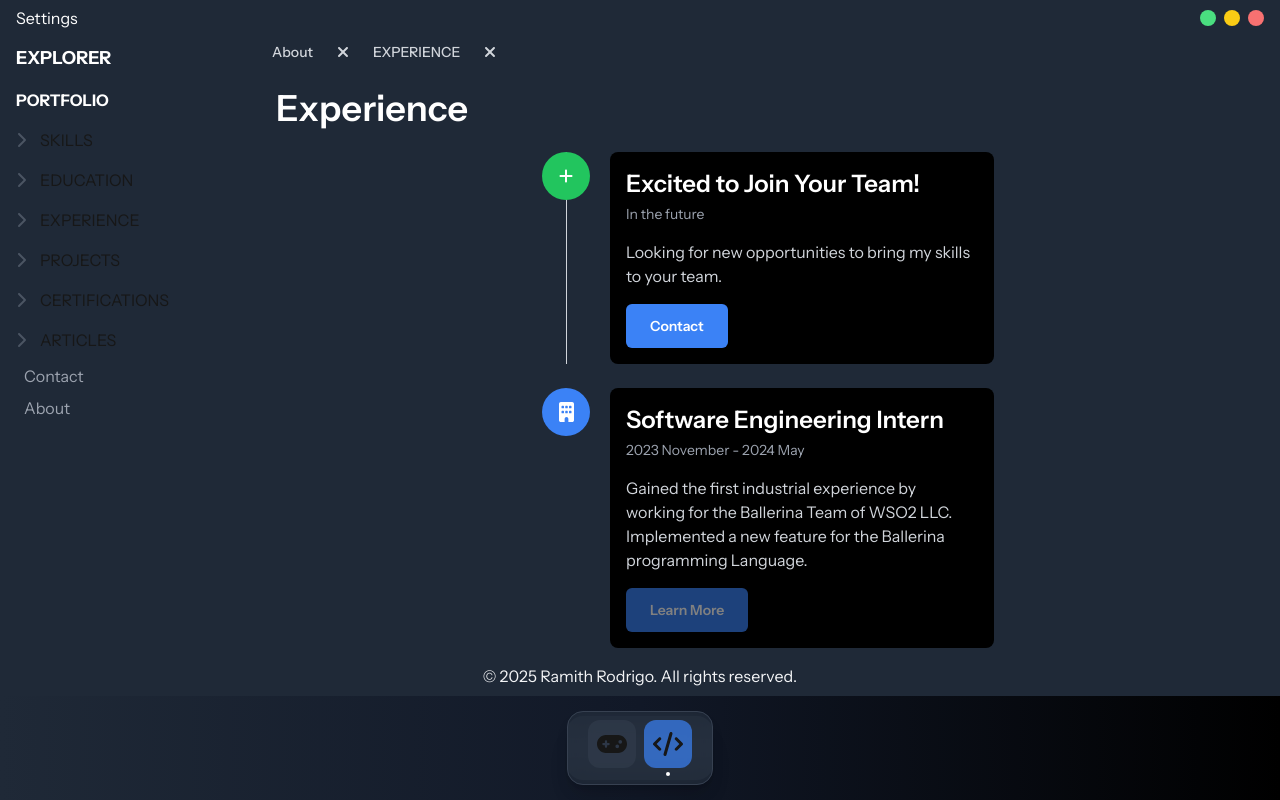
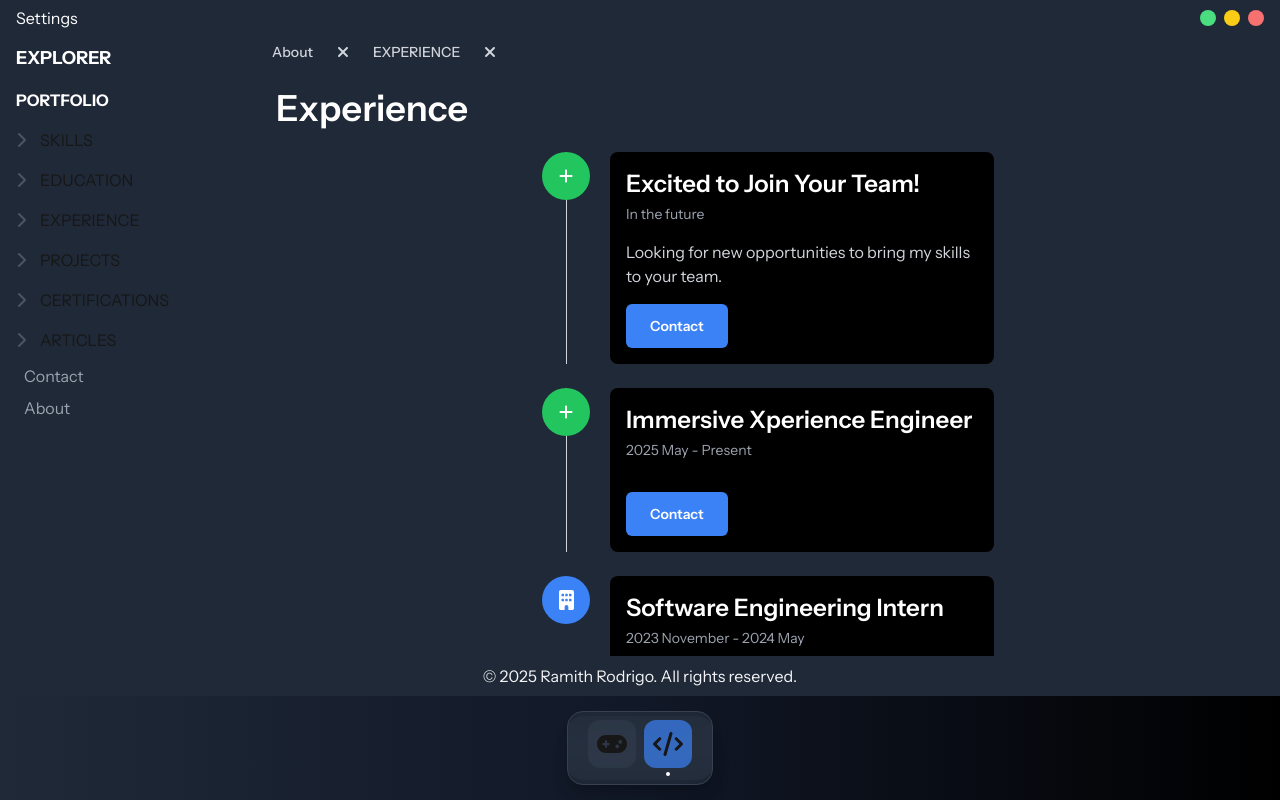
Before and after one commit to Ramith-D-Rodrigo/Portfolio, a Next.js app in the folder static-version/: page /ide/experience in a window 1280 px wide. Built offline with nearby package versions, Linux system fonts and the light colour scheme.

Commit message:
Add new experience

```diff
--- a/static-version/src/app/ide/experience/page.tsx
+++ b/static-version/src/app/ide/experience/page.tsx
@@ -6,32 +6,45 @@ import { faPlus } from "@fortawesome/free-solid-svg-icons";
 const events: EventInterface[] = [
   {
     date: "In the future",
-        description: "Looking for new opportunities to bring my skills to your team.",
+    description:
+      "Looking for new opportunities to bring my skills to your team.",
     title: "Excited to Join Your Team!",
     iconBgColor: "green",
     nav: "contact",
     navContent: "Contact",
     icon: <FontAwesomeIcon icon={faPlus} />,
-        isDisabled: false
+    isDisabled: false,
   },
-    { title: "Software Engineering Intern",
+  {
+    date: "2025 May - Present",
+    description: "",
+    title: "Immersive Xperience Engineer",
+    iconBgColor: "green",
+    nav: "contact",
+    navContent: "Contact",
+    icon: <FontAwesomeIcon icon={faPlus} />,
+    isDisabled: false,
+  },
+  {
+    title: "Software Engineering Intern",
     date: "2023 November - 2024 May",
-        description: "Gained the first industrial experience by working for the Ballerina Team of WSO2 LLC. Implemented a new feature for the Ballerina programming Language.",
+    description:
+      "Gained the first industrial experience by working for the Ballerina Team of WSO2 LLC. Implemented a new feature for the Ballerina programming Language.",
     iconBgColor: "blue",
     nav: "/",
     navContent: "Learn More",
-        isDisabled: true
-    }
+    isDisabled: true,
+  },
 ];
 
 const ExperiencePage = () => {
   return (
     <div>
-            <PageTitle title="Experience"/>
+      <PageTitle title="Experience" />
 
       <EventGrid events={events} />
     </div>
   );
-}
+};
 
 export default ExperiencePage;
```
Lines whose indentation alone changed are shown as unchanged.
